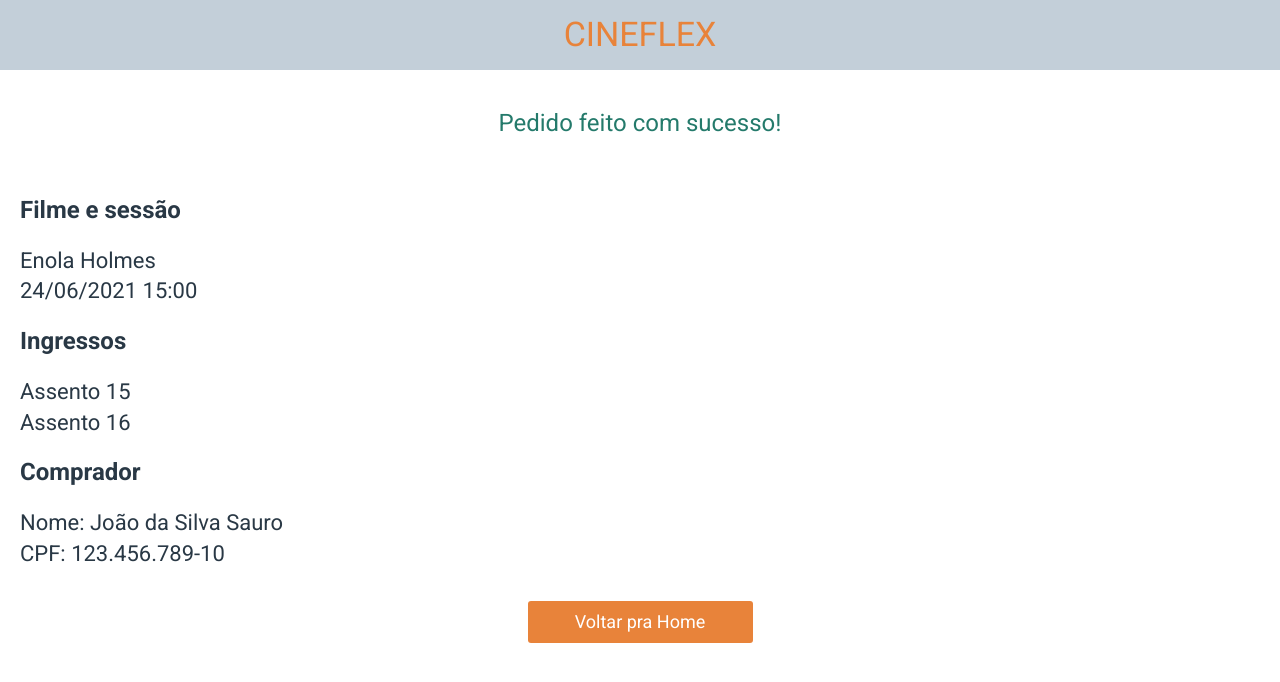
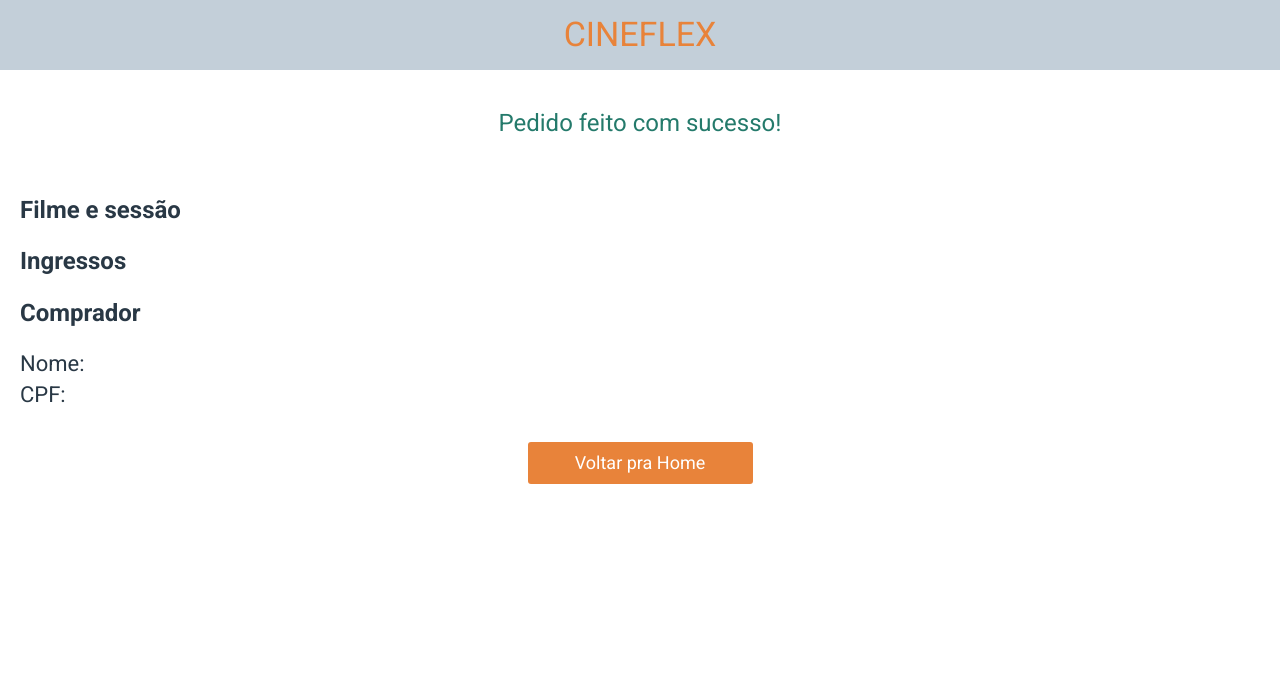
Before and after one commit to Jackie-Moraes/projeto9-cineflex, a React (Create React App) app: page /sucesso in a window 1280 px wide. Shown: the top 682 px of the page. Built offline with nearby package versions, Linux system fonts and the light colour scheme.

Commit message:
Criação Dinâmica de informações

```diff
--- a/src/App.js
+++ b/src/App.js
@@ -7,16 +7,41 @@ import Filme from "./components/Filme";
 import Sessao from "./components/Sessao";
 import Sucesso from "./components/Sucesso";
 
+
 export default function App() {
+
+    const [movie, setMovie] = React.useState("");
+    const [date, setDate] = React.useState("");
+    const [showtime, setShowtime] = React.useState("");
+    const [seats, setSeats] = React.useState([]);
+    const [buyer, setBuyer] = React.useState("");
+    const [CPF, setCPF] = React.useState("");
+
+    function storeMovie(movieInfo) {
+        setMovie(movieInfo);
+    }
+
+    function storeDateAndTime(dateInfo, showtimeInfo) {
+        setDate(dateInfo);
+        setShowtime(showtimeInfo)
+    }
+
+    function storePurchase(seatsInfo, buyerInfo, cpfInfo) {
+        setSeats(...seats, seatsInfo)
+        setBuyer(buyerInfo);
+        setCPF(cpfInfo);
+    }
+
+
     return (
         <BrowserRouter >
             <Header />
 
             <Routes>
-                <Route path="/" element={<Menu />} />
-                <Route path="/filme/:idFilme" element={<Filme />} />
-                <Route path="/sessao/:idShowtime" element={<Sessao />} />
-                <Route path="/sucesso" element={<Sucesso />} />
+                <Route path="/" element={<Menu callback={storeMovie}/>} />
+                <Route path="/filme/:idFilme" element={<Filme callback={storeDateAndTime}/>} />
+                <Route path="/sessao/:idShowtime" element={<Sessao callback={storePurchase}/>} />
+                <Route path="/sucesso" element={<Sucesso movie={movie} date={date} hour={showtime} seats={seats} name={buyer} cpf={CPF}/>} />
             </Routes>
         </BrowserRouter>
     );
--- a/src/components/Filme.js
+++ b/src/components/Filme.js
@@ -2,7 +2,8 @@ import React from "react";
 import { Link, useParams } from "react-router-dom";
 import axios from "axios";
 
-export default function Filme() {
+export default function Filme(props) {
+    const {callback} = props;
     const { idFilme } = useParams();
     const [sessions, setSessions] = React.useState([])
 
@@ -13,6 +14,8 @@ export default function Filme() {
             setSessions(answer.data.days)
         })
     }, [])
+
+    console.log(sessions)
 
     return (
         <main>
@@ -27,9 +30,12 @@ export default function Filme() {
                             <h3>{weekday} - {date}</h3>
                                 {
                                 showtimes.map(showtime => {
+                                    const {id, name} = showtime
                                     return (
-                                        <Link to={`/sessao/${showtime.id}`} key={showtime.id}>
-                                            <button>{showtime.name}</button>
+                                        <Link to={`/sessao/${id}`} key={id}>
+                                            <button onClick={() => {
+                                                callback(date, name);
+                                            }}>{name}</button>
                                         </Link>
                                     )
                                 })
--- a/src/components/Menu.js
+++ b/src/components/Menu.js
@@ -2,7 +2,8 @@ import React from "react";
 import { Link } from "react-router-dom";
 import axios from "axios";
 
-export default function Menu() {
+export default function Menu(props) {
+    const {callback} = props;
     const [movies, setMovies] = React.useState([])
 
     React.useEffect(() => {
@@ -20,10 +21,13 @@ export default function Menu() {
             <section className="movies">
                 {
                     movies.map(movie => {
+                        const {id, posterURL, title} = movie;
                         return (
-                            <div className="movie" key={movie.id}>
-                                <Link to={`/filme/${movie.id}`}>
-                                    <img src={movie.posterURL} alt={`Poster do filme ${movie.title}`} />
+                            <div className="movie" key={id}>
+                                <Link to={`/filme/${id}`}>
+                                    <img src={posterURL} alt={`Poster do filme ${title}`} onClick={() =>
+                                        callback(title)
+                                        }/>
                                 </Link>
                             </div>
                         )
--- a/src/components/Sessao.js
+++ b/src/components/Sessao.js
@@ -2,9 +2,15 @@ import React from "react";
 import { Link, useParams } from "react-router-dom";
 import axios from "axios";
 
-export default function Sessao() {
+
+let selectedSeats = [];
+
+export default function Sessao(props) {
+    const {callback} = props;
     const {idShowtime} = useParams();
     const [seats, setSeats] = React.useState([]);
+    const [nome, setNome] = React.useState("");
+    const [CPF, setCPF] = React.useState("");
 
     React.useEffect(() => {
         const promise = axios.get(`https://mock-api.driven.com.br/api/v5/cineflex/showtimes/${idShowtime}/seats`)
@@ -12,9 +18,11 @@ export default function Sessao() {
         promise.then(answer => {
             setSeats(answer.data.seats)
         })
-    }, [])
+    }, []);
 
-    console.log(seats)
+    function selectSeats(seatNum) {
+        selectedSeats = [...selectedSeats, seatNum]
+    }
 
     return (
         <main>
@@ -23,9 +31,11 @@ export default function Sessao() {
             <div className="seats">
                 {
                     seats.map(seat => {
-                        const {isAvailable:open} = seat;
+                        const {isAvailable:open, id, name} = seat;
                         return (
-                            <button key={seat.id} className={open ? "" : "unavailable"}>{seat.name < 10 ? "0" : ""}{seat.name}</button>
+                            <button key={id} className={open ? "" : "unavailable"} onClick={open ? () => {
+                                selectSeats(name);
+                            } : null}>{name < 10 ? `0${name}` : name}</button>
                         )
                     })
                 }
@@ -50,14 +60,20 @@ export default function Sessao() {
 
             <section className="customer">
                 <h3>Nome do comprador:</h3>
-                <input placeholder="Digite seu nome..."></input>
+                <input placeholder="Digite seu nome..." onChange={(e) => {
+                    setNome(e.target.value)
+                }}></input>
                 <h3>CPF do comprador:</h3>
-                <input placeholder="Digite seu CPF..."></input>
+                <input placeholder="Digite seu CPF..." onChange={(e) => {
+                    setCPF(e.target.value)
+                }}></input>
             </section>
 
             <div className="finish">
                 <Link to="/sucesso">
-                    <button>Reservar assento(s)</button>
+                    <button onClick={() => {
+                        callback(selectedSeats, nome, CPF)
+                    }}>Reservar assento(s)</button>
                 </Link>
             </div>
         </main>
--- a/src/components/Sucesso.js
+++ b/src/components/Sucesso.js
@@ -1,8 +1,10 @@
 import React from "react";
 import { Link } from "react-router-dom";
-import axios from "axios";
 
-export default function Sucesso() {
+export default function Sucesso(props) {
+    const {movie, date, hour, seats, name, cpf} = props
+    console.log(seats);
+
     return (
         <main>
             <h2 className="success">Pedido feito com sucesso!</h2>
@@ -11,20 +13,25 @@ export default function Sucesso() {
             <section className="infos">
                 <div className="info">
                     <h3>Filme e sessão</h3>
-                    <h4>Enola Holmes</h4>
-                    <h4>24/06/2021 15:00</h4>
+                    <h4>{movie}</h4>
+                    <h4>{date} {hour}</h4>
                 </div>
 
                 <div className="info">
                     <h3>Ingressos</h3>
-                    <h4>Assento 15</h4>
-                    <h4>Assento 16</h4>
+                    {
+                        seats.map(seat => {
+                            return (
+                                <h4 key={seat}>Assento {seat}</h4>
+                            )
+                        })
+                    }
                 </div>
 
                 <div className="info">
                     <h3>Comprador</h3>
-                    <h4>Nome: João da Silva Sauro</h4>
-                    <h4>CPF: 123.456.789-10</h4>
+                    <h4>Nome: {name}</h4>
+                    <h4>CPF: {cpf}</h4>
                 </div>
             </section>
 
--- a/src/css/styles.css
+++ b/src/css/styles.css
@@ -154,6 +154,11 @@ main h2 {
     background: #FFFFFF;
     border: 1px solid #D5D5D5;
     border-radius: 3px;
+    padding: 10px;
+}
+
+input::placeholder {
+    font-style: italic;
 }
 
 .finish {
```
